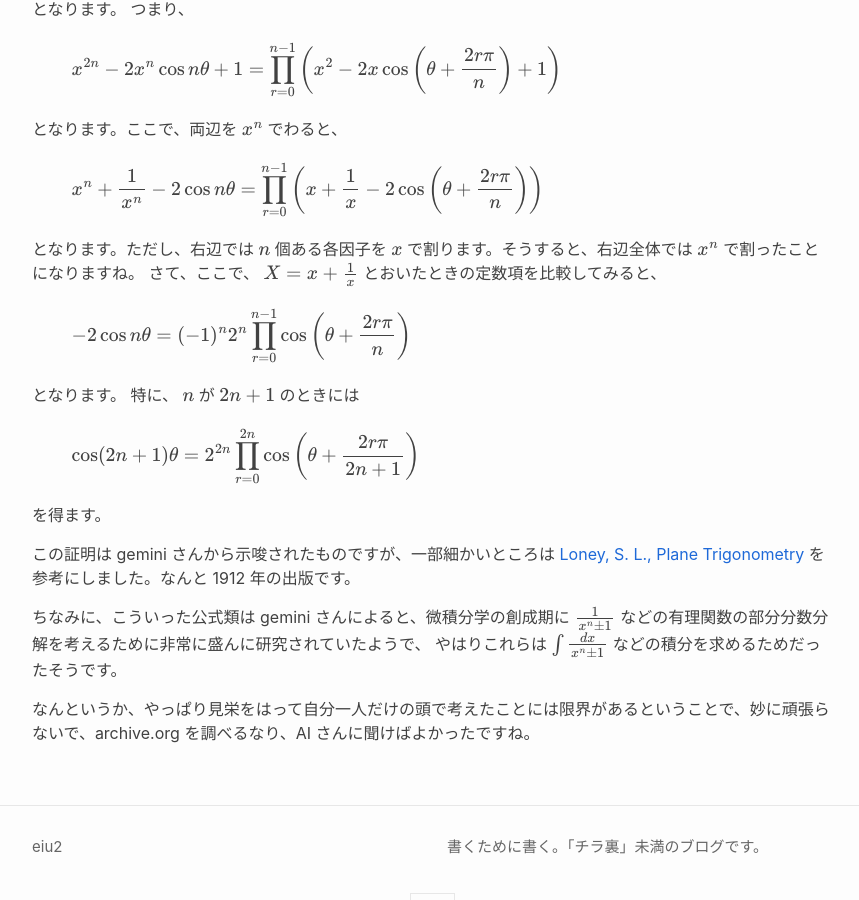
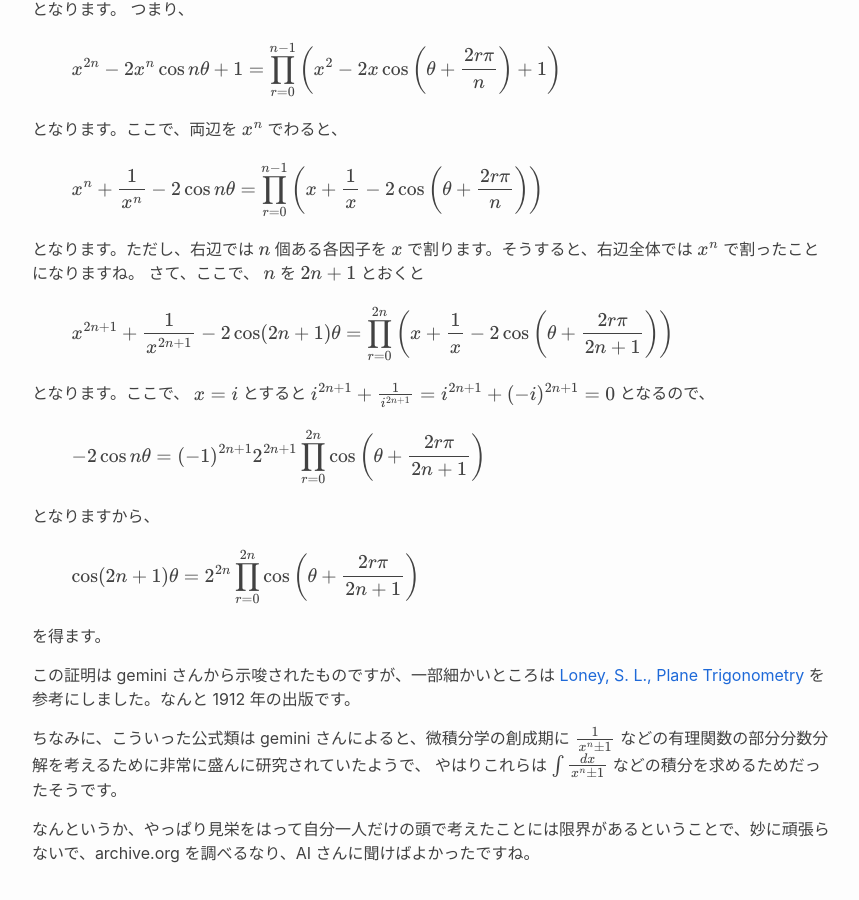
Before and after one commit to eiu2/eiu2.github.com, a Jekyll site: the page built from _posts/2026-06-28-YAATT.md, in a window 1280 px wide and 900 px high, scrolled down 2574 px. Shown: the whole window, without its empty margins (208-1067 px from the left). Built offline with Jekyll 4.4.1, drawn with Linux system fonts in a browser that asks for light colours; nearby versions of some CDN libraries; formulas are drawn with MathJax 3.

Commit message:
Update 2026-06-28-YAATT.md

```diff
--- a/_posts/2026-06-28-YAATT.md
+++ b/_posts/2026-06-28-YAATT.md
@@ -174,19 +174,26 @@ $x$
 で割ります。そうすると、右辺全体では
 $x^n$ で割ったことになりますね。
 さて、ここで、
-$X = x + \frac{1}{x}$
-とおいたときの定数項を比較してみると、
+$n$
+を
+$2n+1$
+とおくと
 
 $$
--2 \cos n \theta = (-1)^n 2^n \prod_{r=0}^{n-1} \cos\left( \theta +  \dfrac{2r\pi}{n}\right)
+x^{2n+1} + \dfrac{1}{x^{2n+1}} - 2 \cos (2n+1) \theta = \prod_{r=0}^{2n} \left(x + \dfrac{1}{x} - 2 \cos\left( \theta + \dfrac{2r\pi}{2n+1} \right) \right)
 $$
 
-となります。
-特に、
-$n$
-が
-$2n+1$
-のときには
+となります。ここで、
+$x=i$
+とすると
+$i^{2n+1} + \frac{1}{i^{2n+1}} = i^{2n+1} + (-i)^{2n+1} = 0$
+となるので、
+
+$$
+-2 \cos n \theta = (-1)^{2n+1} 2^{2n+1} \prod_{r=0}^{2n} \cos\left( \theta +  \dfrac{2r\pi}{2n+1}\right)
+$$
+
+となりますから、
 
 $$
 \cos (2n+1) \theta = 2^{2n} \prod_{r=0}^{2n} \cos\left( \theta +  \dfrac{2r\pi}{2n+1}\right)
```
